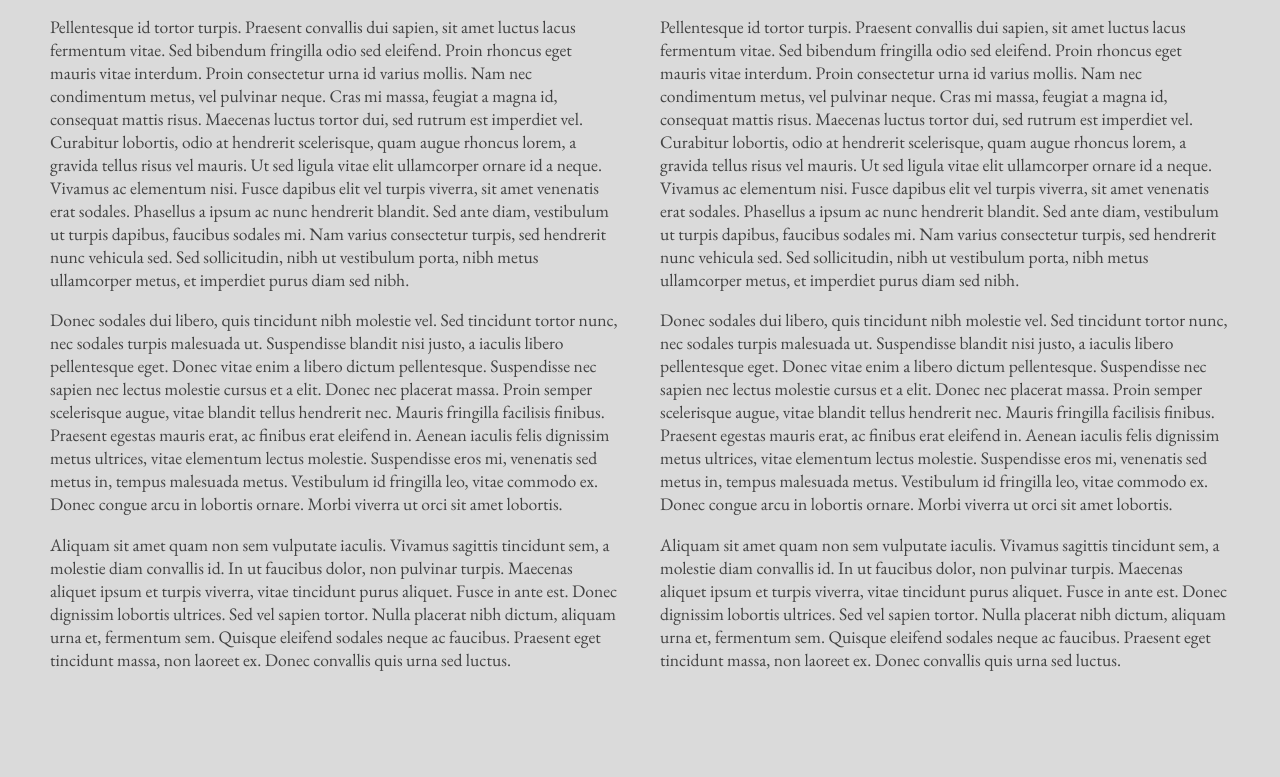
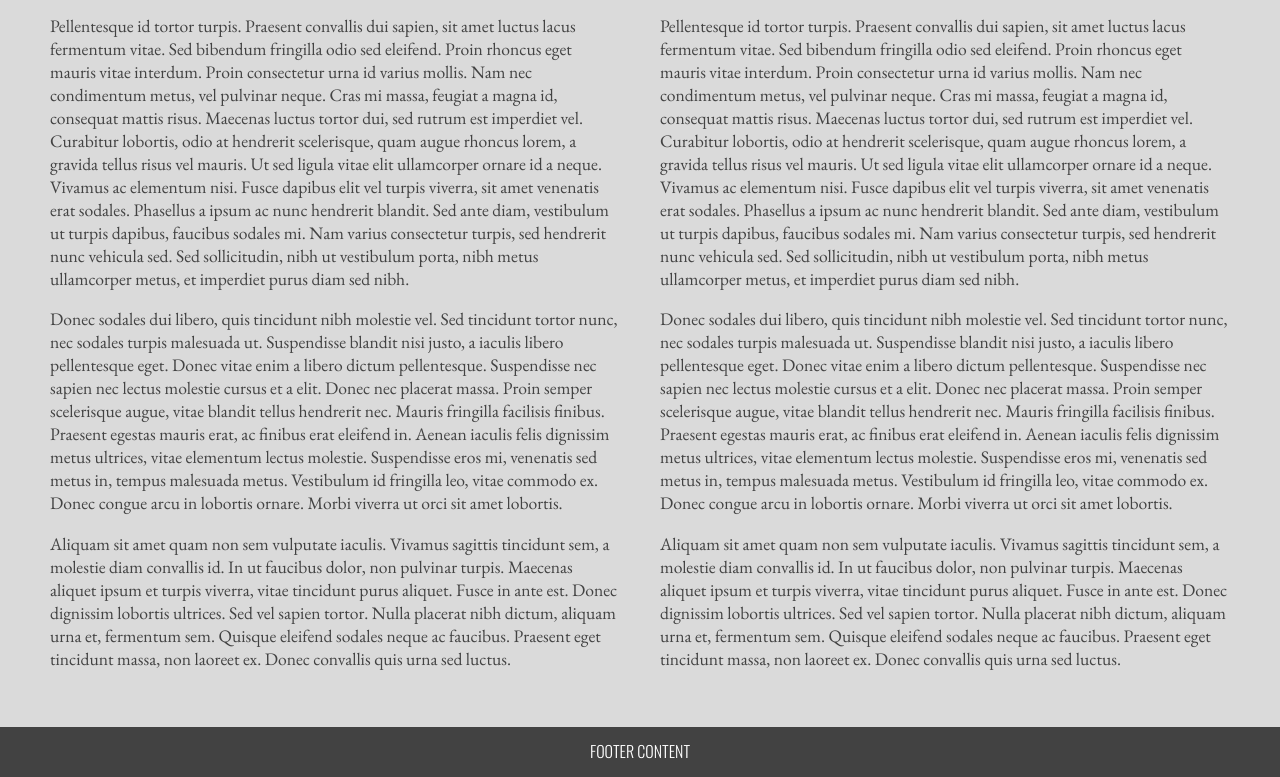
Before and after one commit to crestinglight/PCLRS, a plain HTML site: page index.html in a window 1280 px wide. Shown: the part 1548-2325 px from the top of the page. Before the commit the page ends 2276 px from the top, so only its background shows below. Drawn offline with nearby package versions, Linux system fonts and the light colour scheme.

Commit message:
Looking good.

```diff
--- a/index.html
+++ b/index.html
@@ -25,13 +25,19 @@
 	<div class="bodyContent">
 
 		<div class="centerColumn">
+
 			<h1 class="centerH1">I'm Evin. Designer, Developer, Animator.</h1>
+
 			<p>Lorem ipsum dolor sit amet, consectetur adipiscing elit. Etiam euismod mattis augue id congue. Etiam massa orci, pharetra ac interdum ut, tincidunt dignissim elit. Vestibulum ante ipsum primis in faucibus orci luctus et ultrices posuere cubilia Curae; Pellentesque consectetur tristique lacus, sit amet porttitor nisl dictum at. Maecenas ut nulla maximus, aliquam felis eu, molestie tortor. Vestibulum in dictum nibh, eget convallis enim. Vestibulum euismod dolor pulvinar, dignissim nunc eu, ullamcorper lorem. Fusce porta hendrerit tortor nec egestas. Duis at est nisi. Vestibulum ullamcorper vitae augue eget congue. Duis in turpis sit amet lacus dapibus efficitur. Aenean consequat dictum scelerisque. Aliquam volutpat, mauris laoreet condimentum ultricies, tellus magna tincidunt dolor, in porta quam odio non nibh. Praesent mattis nibh lorem, ac interdum neque vulputate ac. Cras semper, nunc a imperdiet posuere, augue arcu consequat nisi, non fringilla neque massa quis turpis.</p>
+
 		</div>
 
 		<div class="columns">
+
 			<div class="columnLeft">
+
 				<h1>Let's Talk About Me</h1>
+
 				<p>Lorem ipsum dolor sit amet, consectetur adipiscing elit. Etiam euismod mattis augue id congue. Etiam massa orci, pharetra ac interdum ut, tincidunt dignissim elit. Vestibulum ante ipsum primis in faucibus orci luctus et ultrices posuere cubilia Curae; Pellentesque consectetur tristique lacus, sit amet porttitor nisl dictum at. Maecenas ut nulla maximus, aliquam felis eu, molestie tortor. Vestibulum in dictum nibh, eget convallis enim. Vestibulum euismod dolor pulvinar, dignissim nunc eu, ullamcorper lorem. Fusce porta hendrerit tortor nec egestas. Duis at est nisi. Vestibulum ullamcorper vitae augue eget congue. Duis in turpis sit amet lacus dapibus efficitur. Aenean consequat dictum scelerisque. Aliquam volutpat, mauris laoreet condimentum ultricies, tellus magna tincidunt dolor, in porta quam odio non nibh. Praesent mattis nibh lorem, ac interdum neque vulputate ac. Cras semper, nunc a imperdiet posuere, augue arcu consequat nisi, non fringilla neque massa quis turpis.</p>
 
 				<p>Proin vel neque ornare tortor mattis hendrerit interdum nec nunc. In hac habitasse platea dictumst. Vivamus facilisis, risus et dictum facilisis, est ex suscipit diam, eu imperdiet augue dolor at erat. Nunc ac libero lectus. Proin aliquet nisl nibh, a semper magna tempus eu. Aliquam eu laoreet risus, nec dapibus ante. Nam malesuada quam id arcu dapibus, quis malesuada dolor mattis. Cras volutpat a ex eget dignissim. Mauris euismod dui sit amet dui elementum, vitae vehicula justo aliquet. Nullam in est erat. Phasellus lobortis elit nec ex dignissim placerat. Proin et suscipit dolor. Aenean lacinia at purus non luctus. Quisque et mi vel dui vestibulum ultrices vel vitae diam. Integer in felis sapien. Sed mattis, ante eget eleifend varius, felis diam fermentum lorem, vel auctor velit dui sit amet tortor.</p>
@@ -44,7 +50,9 @@
 			</div>
 
 			<div class="columnRight">
+
 				<h1>Let's Talk About You</h1>
+
 				<p>Lorem ipsum dolor sit amet, consectetur adipiscing elit. Etiam euismod mattis augue id congue. Etiam massa orci, pharetra ac interdum ut, tincidunt dignissim elit. Vestibulum ante ipsum primis in faucibus orci luctus et ultrices posuere cubilia Curae; Pellentesque consectetur tristique lacus, sit amet porttitor nisl dictum at. Maecenas ut nulla maximus, aliquam felis eu, molestie tortor. Vestibulum in dictum nibh, eget convallis enim. Vestibulum euismod dolor pulvinar, dignissim nunc eu, ullamcorper lorem. Fusce porta hendrerit tortor nec egestas. Duis at est nisi. Vestibulum ullamcorper vitae augue eget congue. Duis in turpis sit amet lacus dapibus efficitur. Aenean consequat dictum scelerisque. Aliquam volutpat, mauris laoreet condimentum ultricies, tellus magna tincidunt dolor, in porta quam odio non nibh. Praesent mattis nibh lorem, ac interdum neque vulputate ac. Cras semper, nunc a imperdiet posuere, augue arcu consequat nisi, non fringilla neque massa quis turpis.</p>
 
 				<p>Proin vel neque ornare tortor mattis hendrerit interdum nec nunc. In hac habitasse platea dictumst. Vivamus facilisis, risus et dictum facilisis, est ex suscipit diam, eu imperdiet augue dolor at erat. Nunc ac libero lectus. Proin aliquet nisl nibh, a semper magna tempus eu. Aliquam eu laoreet risus, nec dapibus ante. Nam malesuada quam id arcu dapibus, quis malesuada dolor mattis. Cras volutpat a ex eget dignissim. Mauris euismod dui sit amet dui elementum, vitae vehicula justo aliquet. Nullam in est erat. Phasellus lobortis elit nec ex dignissim placerat. Proin et suscipit dolor. Aenean lacinia at purus non luctus. Quisque et mi vel dui vestibulum ultrices vel vitae diam. Integer in felis sapien. Sed mattis, ante eget eleifend varius, felis diam fermentum lorem, vel auctor velit dui sit amet tortor.</p>
@@ -60,6 +68,7 @@
 	</div>
 
 	<div class="footer">
+		<span>FOOTER CONTENT</span>
 	</div>
 
 </body>
--- a/styles.css
+++ b/styles.css
@@ -25,11 +25,12 @@ html, body {
 	color: white;
 	font-size: 1em;
 	text-decoration: none;
-	padding: 10px 10px 12px;
+	padding: 12px 10px 14px;
 	font-family: 'Oswald', sans-serif;
 	font-weight: 300;
 	letter-spacing: 1px;
 	cursor: pointer;
+	text-transform: uppercase;
 }
 
 .headerLinks a:hover {
@@ -38,7 +39,7 @@ html, body {
 
 .heroImg {
 	display: flex;
-	height: 550px;
+	height: 545px;
 	background: -webkit-radial-gradient(at top left 50%, #f5ad05 10%, #f94f6c);
 	background: -o-radial-gradient(at top left 50%, #f5ad05 10%, #f94f6c);
 	background: -moz-radial-gradient(at top left 50%, #f5ad05 10%, #f94f6c);
@@ -97,3 +98,12 @@ p {
 	font-family: 'EB Garamond', serif;
 	font-size: 1.1em;
 }
+
+.footer {
+	background-color: #424242;
+	color: white;
+	text-align: center;
+	font-family: 'Oswald', sans-serif;
+	font-weight: 300;
+	padding: 12px 0px 14px;
+}
```
